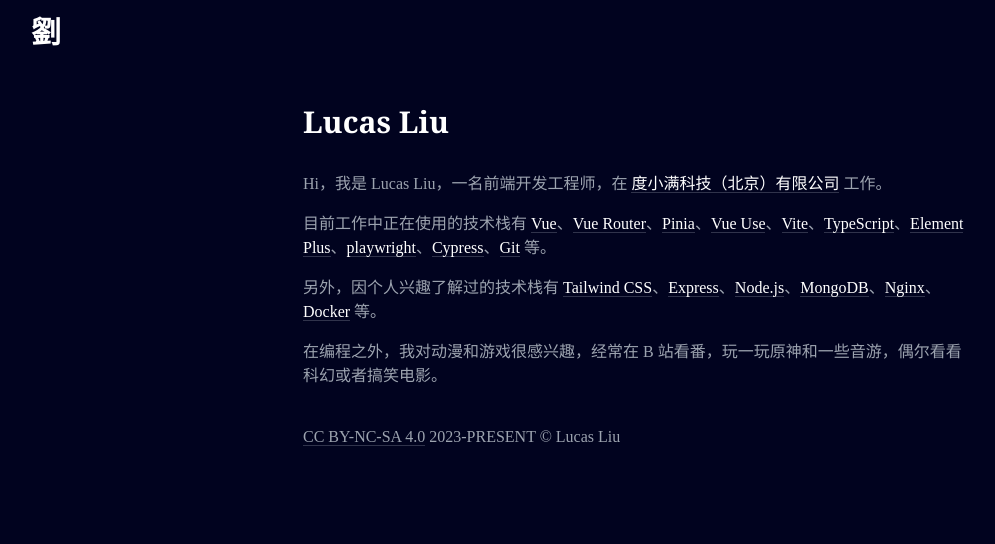
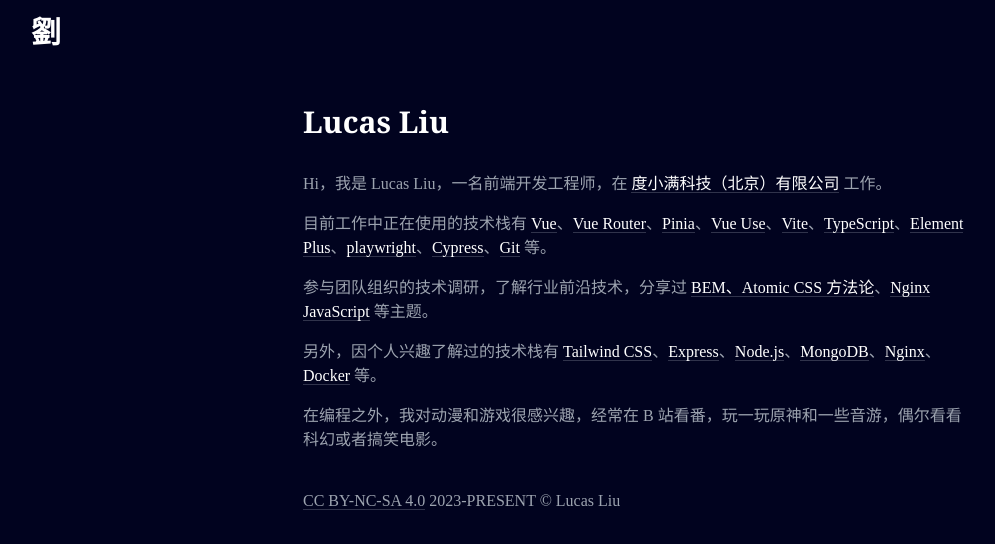
Before and after one commit to liuhq8796/liuhq8796.github.io, a Vue app: page / in a window 1280 px wide. Shown: the top 544 px of the page, without its empty margins (1-996 px from the left). Built offline with nearby package versions, Linux system fonts and the light colour scheme.

Commit message:
feat: 首页增加技术分享描述

```diff
--- a/src/views/HomeView.vue
+++ b/src/views/HomeView.vue
@@ -91,6 +91,15 @@ const technologyStack2 = [
         等。
       </p>
       <p class="my-4 first:mt-0 text-gray-400 text-base">
+        参与团队组织的技术调研，了解行业前沿技术，分享过
+        <BaseLink href="#" target="_self">BEM、Atomic CSS 方法论</BaseLink>、<BaseLink
+          href="#"
+          target="_self"
+          >Nginx JavaScript</BaseLink
+        >
+        等主题。
+      </p>
+      <p class="my-4 first:mt-0 text-gray-400 text-base">
         另外，因个人兴趣了解过的技术栈有
         <template v-for="(technology, index) of technologyStack2" :key="index">
           <BaseLink :href="technology.href">{{ technology.name }}</BaseLink
```
